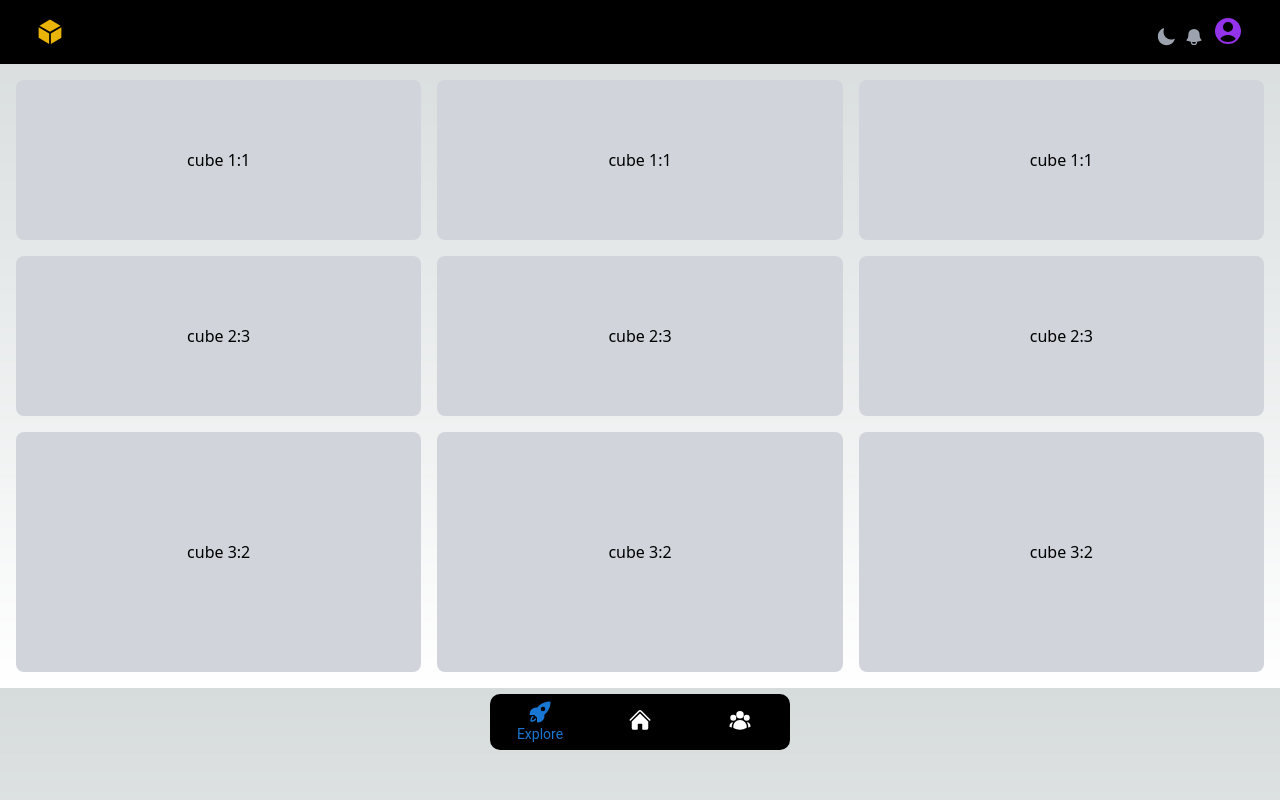
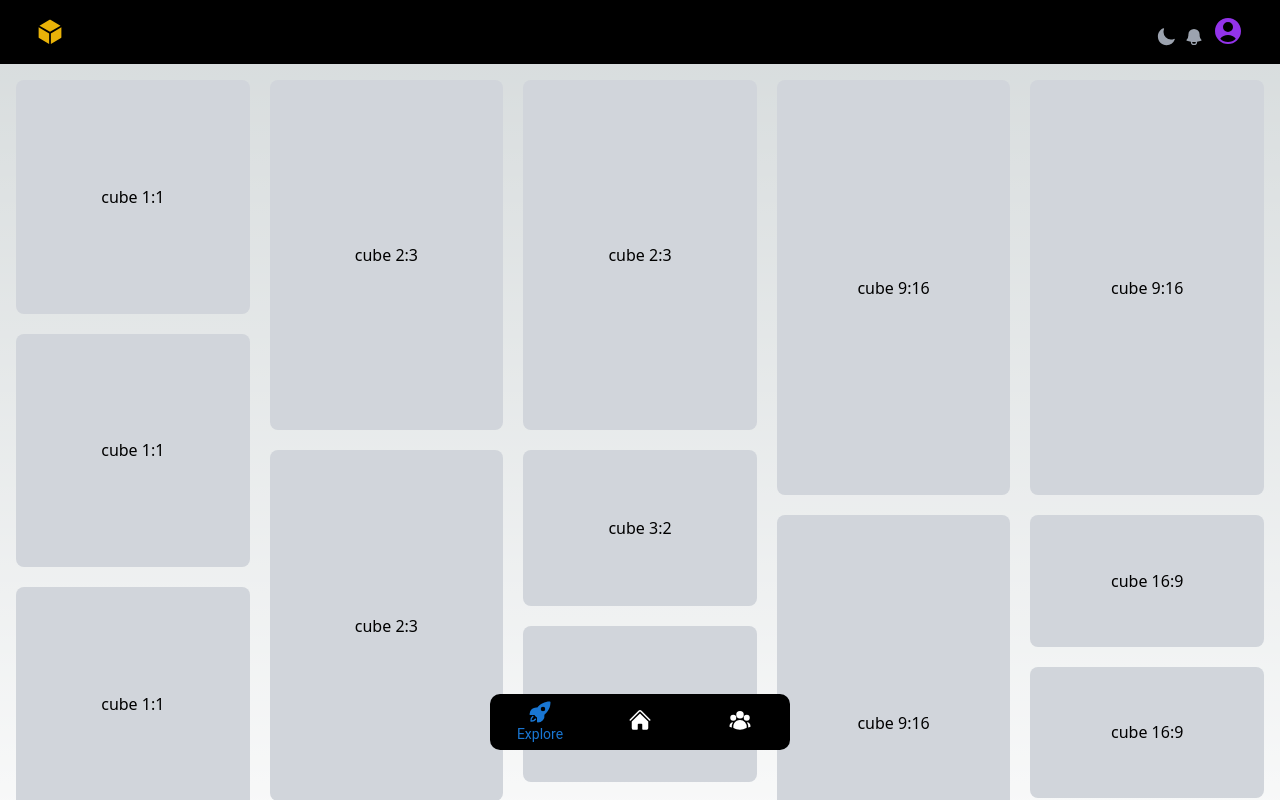
Before and after one commit to Azzam-dev/CAOCAPx, a Next.js app: page / in a window 1280 px wide. Shown: the top 800 px of the page. Built offline with nearby package versions, Linux system fonts and the light colour scheme.

Commit message:
fixed MasonryGrid layout issue

```diff
--- a/src/components/MasonryGrid.tsx
+++ b/src/components/MasonryGrid.tsx
@@ -1,34 +1,54 @@
 export default function MasonryGrid() {
   return (
-    <div className="p-4 grid gap-4 grid-cols-2 md:grid-cols-3">
-      <div className="bg-gray-300 text-black flex items-center justify-center h-40 max-w-full rounded-lg">
+    <div className="p-4 gap-5 columns-2 md:columns-3 lg:columns-5">
+      <div className="bg-gray-300 text-black flex items-center justify-center mb-5 aspect-square max-w-full rounded-lg overflow-hidden">
         cube 1:1
       </div>
-      <div className="bg-gray-300 text-black flex items-center justify-center h-40 max-w-full rounded-lg">
+      <div className="bg-gray-300 text-black flex items-center justify-center mb-5 aspect-square max-w-full rounded-lg overflow-hidden">
         cube 1:1
       </div>
-      <div className="bg-gray-300 text-black flex items-center justify-center h-40 max-w-full rounded-lg">
+      <div className="bg-gray-300 text-black flex items-center justify-center mb-5 aspect-square max-w-full rounded-lg overflow-hidden">
         cube 1:1
       </div>
 
-      <div className="bg-gray-300 text-black flex items-center justify-center h-40 max-w-full rounded-lg">
+      <div className="bg-gray-300 text-black flex items-center justify-center mb-5 aspect-[2/3] max-w-full rounded-lg overflow-hidden">
         cube 2:3
       </div>
-      <div className="bg-gray-300 text-black flex items-center justify-center h-40 max-w-full rounded-lg">
+      <div className="bg-gray-300 text-black flex items-center justify-center mb-5 aspect-[2/3] max-w-full rounded-lg overflow-hidden">
         cube 2:3
       </div>
-      <div className="bg-gray-300 text-black flex items-center justify-center h-40 max-w-full rounded-lg">
+      <div className="bg-gray-300 text-black flex items-center justify-center mb-5 aspect-[2/3] max-w-full rounded-lg overflow-hidden">
         cube 2:3
       </div>
 
-      <div className="bg-gray-300 text-black flex items-center justify-center h-60 max-w-full rounded-lg">
+      <div className="bg-gray-300 text-black flex items-center justify-center mb-5 aspect-[3/2] max-w-full rounded-lg overflow-hidden">
         cube 3:2
       </div>
-      <div className="bg-gray-300 text-black flex items-center justify-center h-60 max-w-full rounded-lg">
+      <div className="bg-gray-300 text-black flex items-center justify-center mb-5 aspect-[3/2] max-w-full rounded-lg overflow-hidden">
         cube 3:2
       </div>
-      <div className="bg-gray-300 text-black flex items-center justify-center h-60 max-w-full rounded-lg">
+      <div className="bg-gray-300 text-black flex items-center justify-center mb-5 aspect-[3/2] max-w-full rounded-lg overflow-hidden">
         cube 3:2
+      </div>
+
+      <div className="bg-gray-300 text-black flex items-center justify-center mb-5 aspect-[9/16] max-w-full rounded-lg overflow-hidden">
+        cube 9:16
+      </div>
+      <div className="bg-gray-300 text-black flex items-center justify-center mb-5 aspect-[9/16] max-w-full rounded-lg overflow-hidden">
+        cube 9:16
+      </div>
+      <div className="bg-gray-300 text-black flex items-center justify-center mb-5 aspect-[9/16] max-w-full rounded-lg overflow-hidden">
+        cube 9:16
+      </div>
+
+      <div className="bg-gray-300 text-black flex items-center justify-center mb-5 aspect-[16/9] max-w-full rounded-lg overflow-hidden">
+        cube 16:9
+      </div>
+      <div className="bg-gray-300 text-black flex items-center justify-center mb-5 aspect-[16/9] max-w-full rounded-lg overflow-hidden">
+        cube 16:9
+      </div>
+      <div className="bg-gray-300 text-black flex items-center justify-center mb-5 aspect-[16/9] max-w-full rounded-lg overflow-hidden">
+        cube 16:9
       </div>
     </div>
   );
```
